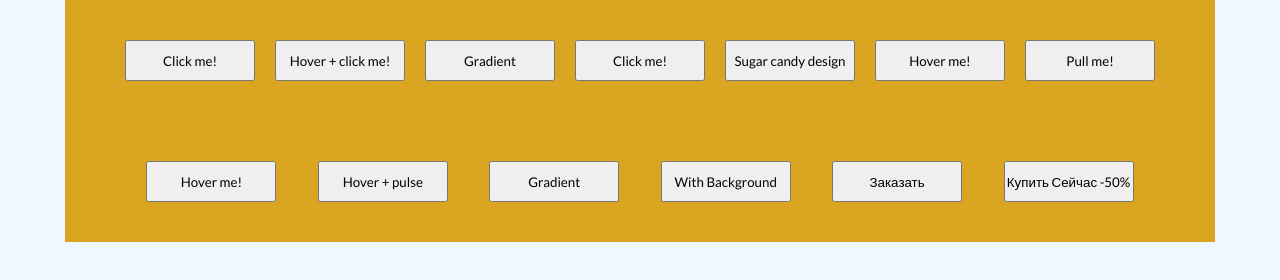
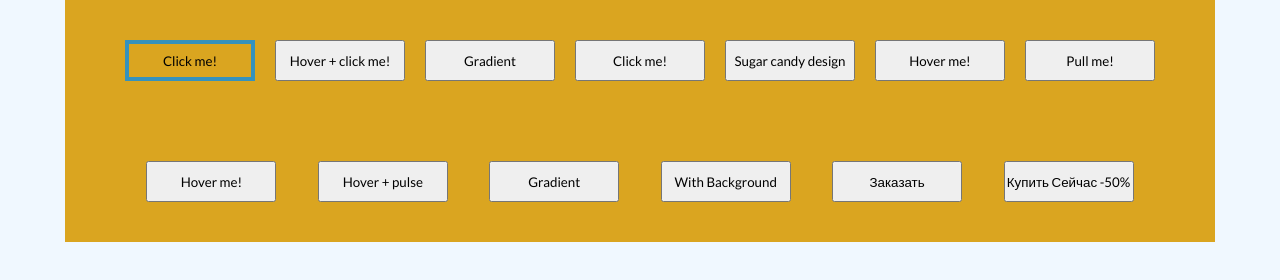
Before and after one commit to vitohatv/my-test-buttons-for-sites, a plain HTML site: page Buttons/index.html in a window 1280 px wide. Drawn offline with Linux system fonts and the light colour scheme.

Commit message:
css/Кнопка #1 добавлена.

```diff
--- a/Buttons/css/style.css
+++ b/Buttons/css/style.css
@@ -25,3 +25,25 @@ button {
 }
 
 /*-Buttons-*/
+
+/*Button - 1*/
+
+.btn-1 {
+    background: none;
+    color: black;
+    border: 4px solid #3592bd;
+    cursor: pointer;
+    transition: 0.3s all ease-in;
+}
+.btn-1:hover {
+    background: #448f95;
+    box-shadow: 4px 2px 3px 0px #175b60;
+    color: white;
+    border: 4px solid #2c747e;
+    border-radius: 7px;
+}
+.btn-1:active {
+    background: #5a97bb;
+    transition: 0.1s all ease-in-out;
+    border: 4px solid #3a8375;
+}
```
